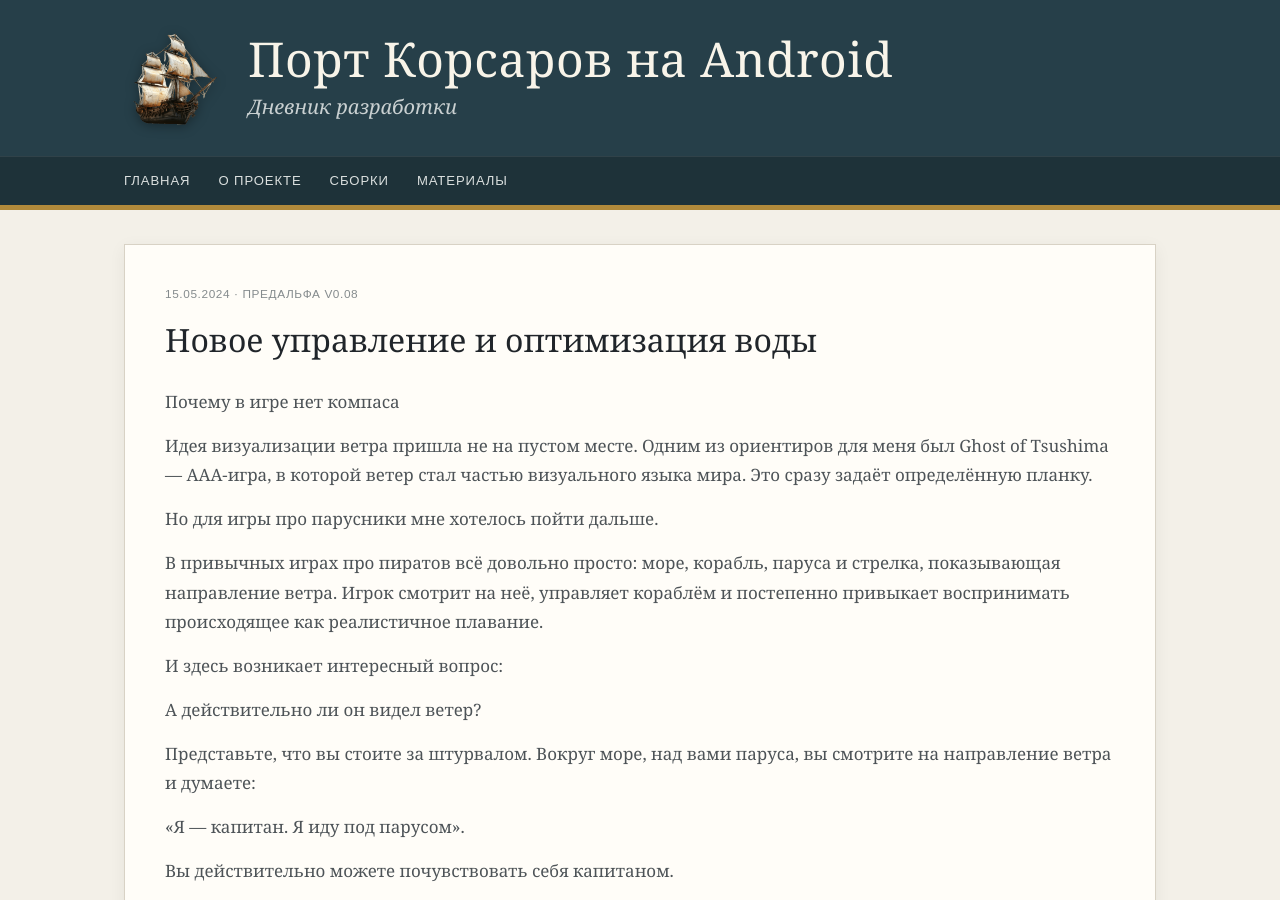
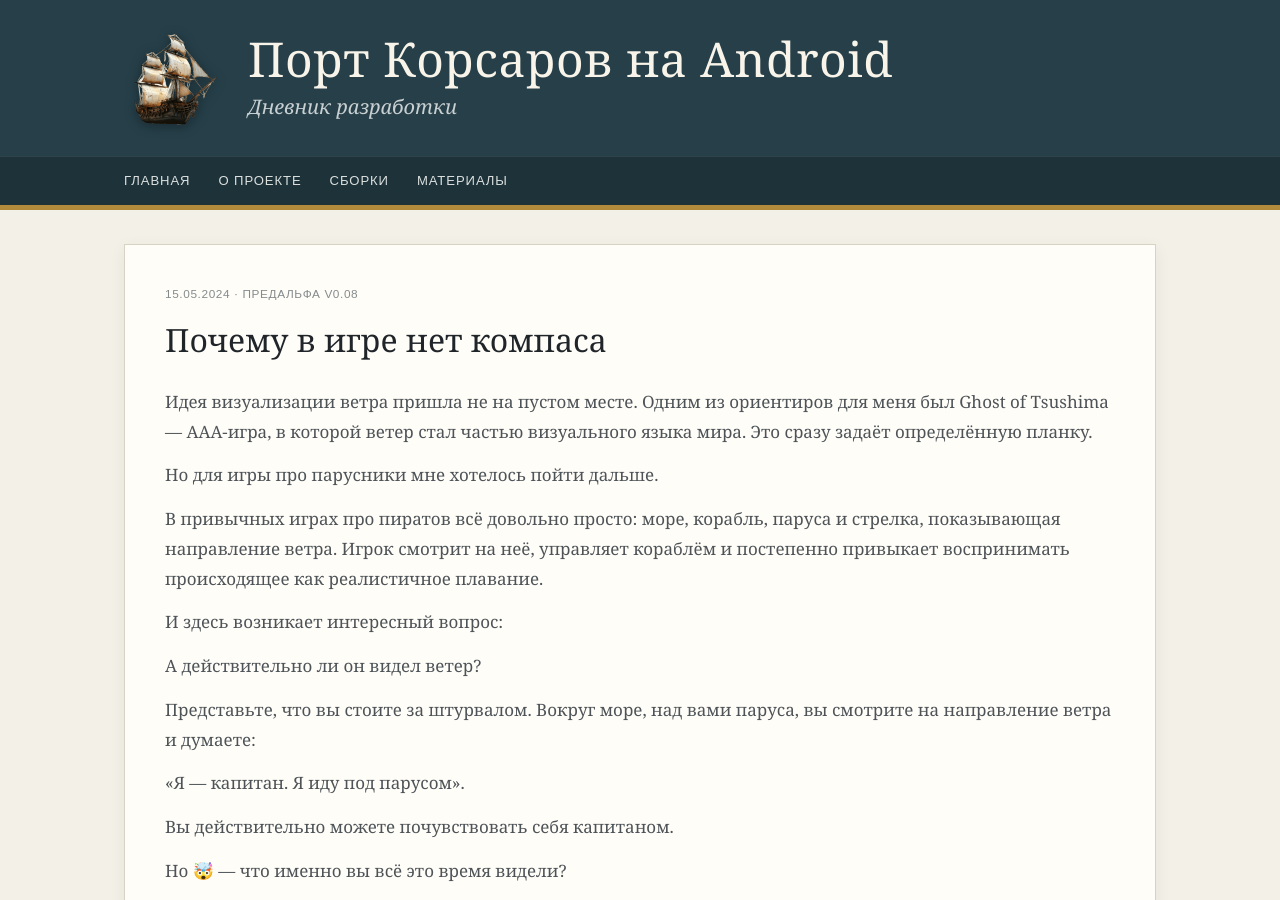
Before and after one commit to tislic/SeaDogsPort, a Jekyll site: the page built from _posts/2024-05-15-v08.md, in a window 1280 px wide and 900 px high. Built offline with Jekyll 4.4.1, drawn with Linux system fonts in a browser that asks for light colours.

Commit message:
Update 2024-05-15-v08.md

```diff
--- a/_posts/2024-05-15-v08.md
+++ b/_posts/2024-05-15-v08.md
@@ -1,13 +1,11 @@
 ---
 layout: post
-title: "Новое управление и оптимизация воды"
+title: "Почему в игре нет компаса"
 date: 2024-05-15 21:00:00 +0300
 version: "Предальфа v0.08"
 tags: [Управление, Оптимизация]
 excerpt: "Идея визуализации ветра пришла не на пустом месте."
 ---
-
-Почему в игре нет компаса
 
 Идея визуализации ветра пришла не на пустом месте. Одним из ориентиров для меня был Ghost of Tsushima — AAA-игра, в которой ветер стал частью визуального языка мира. Это сразу задаёт определённую планку.
 
```
